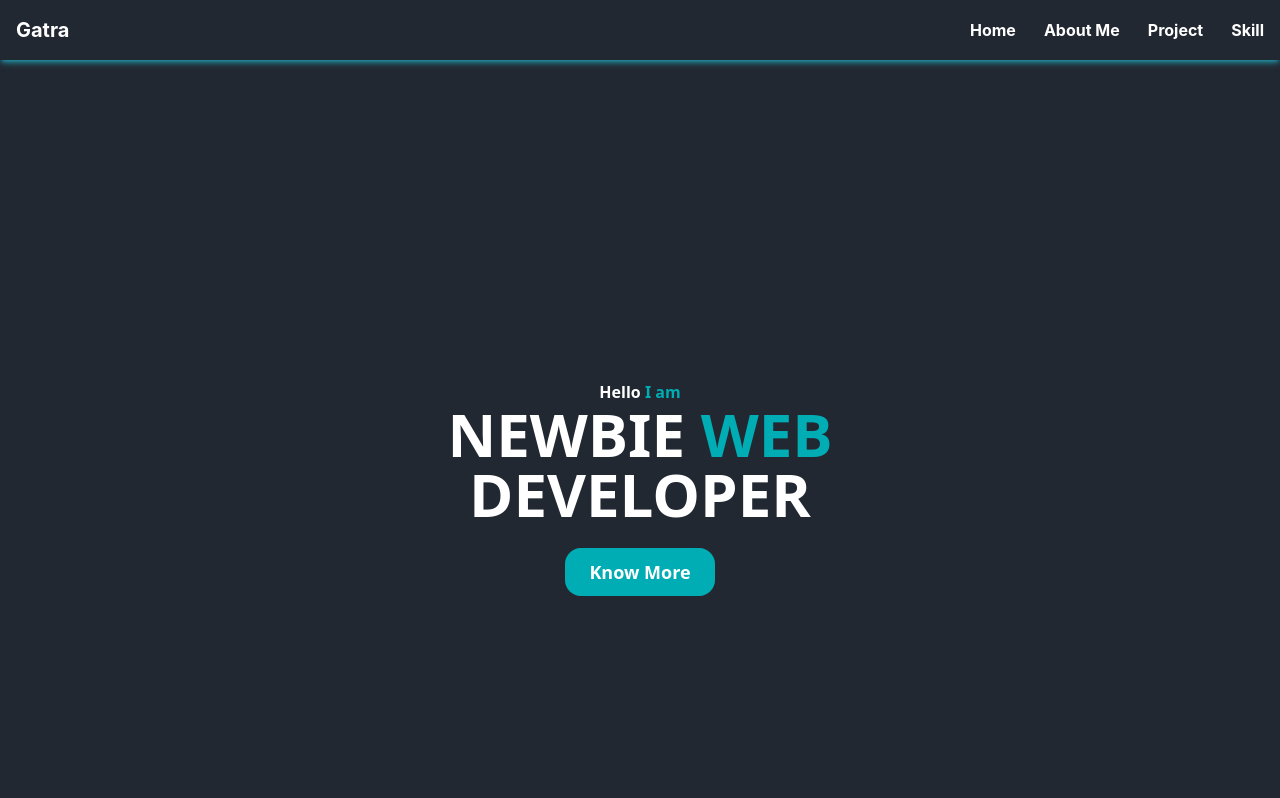
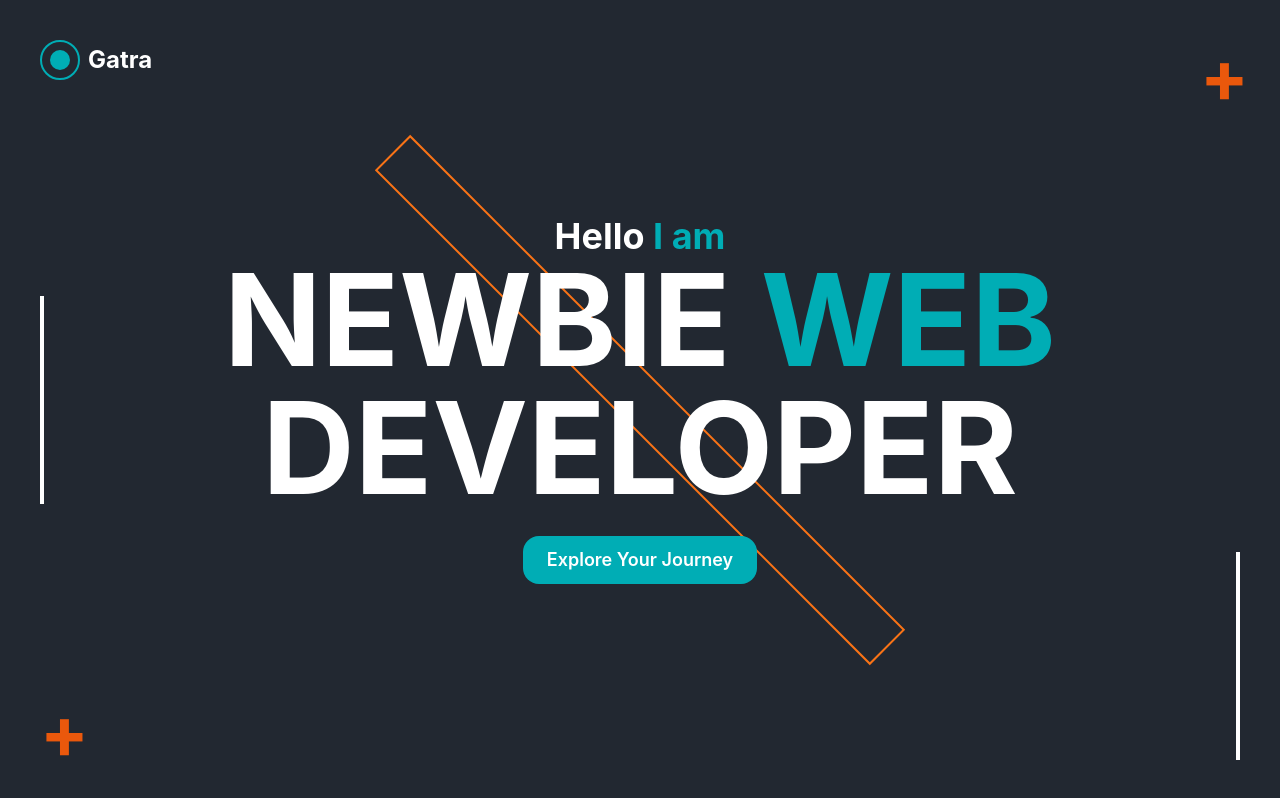
Before and after one commit to GilangLiswiyanaPutra/build-portofolio-with-reactJS, a React (Vite) app: page / in a window 1280 px wide. Built offline with nearby package versions, Linux system fonts and the light colour scheme.

Commit message:
create home

```diff
--- a/src/App.jsx
+++ b/src/App.jsx
@@ -6,7 +6,7 @@ import Home from './components/pages/home.jsx'
 const App = () => {
   return (
     <>
-      <Navbar />
+      {/* <Navbar /> */}
       <Home />
 
     </>
--- a/src/components/pages/home.jsx
+++ b/src/components/pages/home.jsx
@@ -1,16 +1,34 @@
-import React from 'react'
+import React from 'react';
 
-const home = () => {
+const Home = () => {
+  const handleExplore = () => {
+    window.open("https://www.linkedin.com/in/gilang-liswiyana-putra/", "_blank", "noopener,noreferrer");
+  };
+
   return (
-    <section id='home' className='flex flex-col items-center justify-center w-full'>
-      <h3 className='mt-[20rem] text-white font-bold'>Hello <span className='text-[#00ADB5]'>I am</span></h3>
-      <h1 className='text-white font-bold text-6xl'>NEWBIE <span className='text-[#00ADB5]'>WEB</span></h1>
-      <h2 className='text-white static font-bold text-6xl'>DEVELOPER</h2>
-      <a href="https://www.linkedin.com/in/gilang-liswiyana-putra/" target='_blank'>
-      <button className='bg-[#00ADB5] rounded-2xl mt-6 text-white font-semibold hover:text-[#222831] hover:bg-white transition-colors duration-500 text-lg py-2.5 px-6 w-fit text-center'>Know More</button>
-      </a>
+    <section className="relative flex items-center justify-center w-full h-screen bg-[#222831]">
+      {/* background */}
+      <div className="absolute w-[700px] h-[50px] bg-transparent border-2 border-orange-500 transform rotate-45"></div>
+      <div className="absolute top-10 left-10 flex items-center">
+        <div className="w-10 h-10 border-2 border-[#00ADB5] rounded-full flex items-center justify-center">
+          <div className="w-5 h-5 bg-[#00ADB5] rounded-full"></div>
+        </div>
+        <span className="ml-2 text-white font-bold text-2xl">Gatra</span>
+      </div>
+      <div className="absolute bottom-10 left-10 w-6 h-16 text-orange-600 text-6xl sm:text-7xl font-bold">+</div>
+      <div className="absolute top-10 right-10 w-10 h-6 text-orange-600 text-6xl sm:text-7xl font-bold">+</div>
+      <div className="absolute bottom-10 right-10 h-52 w-1 bg-white"></div>
+      <div className="absolute top-1/2 left-10 transform -translate-y-1/2 h-52 w-1 bg-white"></div>
+
+      {/* content */}
+      <div className="relative flex flex-col items-center justify-center text-center px-4">
+        <h3 className='text-white font-bold text-xl sm:text-4xl'>Hello <span className='text-[#00ADB5]'>I am</span></h3>
+        <h1 className='text-white font-bold text-4xl sm:text-9xl'>NEWBIE <span className='text-[#00ADB5]'>WEB</span></h1>
+        <h2 className='text-white static font-bold text-4xl sm:text-9xl'>DEVELOPER</h2>
+        <button onClick={handleExplore} className='bg-[#00ADB5] rounded-2xl mt-6 text-white font-semibold hover:text-[#222831] hover:bg-white transition-colors duration-500 text-xs py-1 px-2 w-fit text-center sm:px-6 sm:py-2.5 sm:text-lg'>Explore Your Journey</button>
+      </div>
     </section>
-  )
+  );
 }
 
-export default home
+export default Home;
--- a/src/index.css
+++ b/src/index.css
@@ -5,3 +5,7 @@
 body {
     background-color: #222831;
 }
+
+* {
+    font-family: 'SF Pro Text', 'Poppins', 'SF Pro Display', 'Open Sans', 'Helvetica Neue', sans-serif;
+}
--- a/tailwind.config.js
+++ b/tailwind.config.js
@@ -6,16 +6,15 @@ export default {
   ],
   theme: {
     extend: {
-      fontFamily:{
-        'SF': ['SF Pro Display', 'SF Pro Text', 'Poppins'],
-       },
-       screens: {
-        'tablet': '640px',
+      screens: {
+        'xs': '475px',
 
-        'laptop': '1024px',
+        'sm': '576px',
 
-        'desktop': '1280px',
-       }
+        'md': '960px',
+
+        'lg': '1440px',
+      },
     },
   },
   plugins: [],
```
